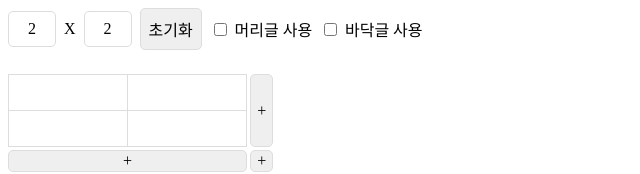
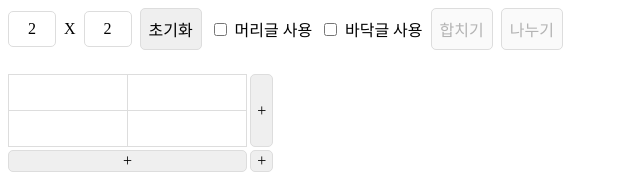
Before and after one commit to lauichan/table-generator, a React (Vite) app: page / in a window 1280 px wide. Shown: the top 174 px of the page, without its empty margins (0-640 px from the left). Built offline with nearby package versions, Linux system fonts and the light colour scheme.

Commit message:
refactor: 셀 합치기 나누기 커스텀 훅으로 재사용

```diff
--- a/src/components/ContextMenu/ContextMenu.tsx
+++ b/src/components/ContextMenu/ContextMenu.tsx
@@ -1,6 +1,4 @@
-import { useShallow } from "zustand/react/shallow";
-import { useTableStore } from "@store/useTableStore";
-import { useSelectCellsStore } from "@store/useSelectCellsStore";
+import useManageTable from "@hooks/useManageTable";
 import styles from "./ContextMenu.module.css";
 
 export type MousePosition = {
@@ -10,46 +8,18 @@ export type MousePosition = {
 
 type ContextMenuProps = {
   position: MousePosition;
-  isMergedCell: (rowIdx: number, colIdx: number) => boolean;
 };
 
-function ContextMenu({ position, isMergedCell }: ContextMenuProps) {
-  const [startIdx, endIdx, setStartIdx, setEndIdx] = useSelectCellsStore(
-    useShallow((state) => [state.startIdx, state.endIdx, state.setStartIdx, state.setEndIdx])
-  );
+function ContextMenu({ position }: ContextMenuProps) {
+  const { handleMergeCell, handleDivideCell, isSelectionMergeable, isSelectionDivisible } =
+    useManageTable();
 
-  const [mergeCells, divideCell] = useTableStore(
-    useShallow((state) => [state.mergeCells, state.divideCell])
-  );
-
-  const handleMergeCell = () => {
-    if (!startIdx || !endIdx) return;
-    const { row: startRow, col: startCol } = { ...startIdx };
-    const { row: endRow, col: endCol } = { ...endIdx };
-
-    mergeCells(startRow, startCol, endRow - startRow, endCol - startCol);
-    setStartIdx(null);
-    setEndIdx(null);
-  };
-
-  const handleDivideCell = () => {
-    if (!startIdx || !endIdx) return;
-    const { row: startRow, col: startCol } = { ...startIdx };
-
-    divideCell(startRow, startCol);
-    setStartIdx(null);
-    setEndIdx(null);
-  };
-
-  if (position === null || !startIdx) return null;
+  if (position === null) return null;
 
   return (
     <ul className={styles.context_menu} style={{ top: position.y, left: position.x }}>
-      {isMergedCell(startIdx.row, startIdx.col) ? (
-        <li onMouseDown={handleDivideCell}>나누기</li>
-      ) : (
-        <li onMouseDown={handleMergeCell}>합치기</li>
-      )}
+      {isSelectionMergeable() ? <li onMouseDown={handleMergeCell}>합치기</li> : null}
+      {isSelectionDivisible() ? <li onMouseDown={handleDivideCell}>나누기</li> : null}
     </ul>
   );
 }
--- a/src/components/TableOptions/TableOptions.tsx
+++ b/src/components/TableOptions/TableOptions.tsx
@@ -1,4 +1,5 @@
 import useTableOptions from "@hooks/useTableOptions";
+import useManageTable from "@hooks/useManageTable";
 import styles from "./TableOptions.module.css";
 
 type TableOptionProps = {
@@ -8,6 +9,9 @@ type TableOptionProps = {
 function TableOptions({ tableRowCol }: TableOptionProps) {
   const { thead, tfoot, initTable, handleRow, handleCol, toggleTfoot, handleToggleThead } =
     useTableOptions(tableRowCol);
+
+  const { handleMergeCell, handleDivideCell, isSelectionMergeable, isSelectionDivisible } =
+    useManageTable();
 
   return (
     <section className={styles.controller}>
@@ -25,6 +29,12 @@ function TableOptions({ tableRowCol }: TableOptionProps) {
         <input id="tfoot" type="checkbox" checked={tfoot} onChange={toggleTfoot} />
         <label htmlFor="tfoot">바닥글 사용</label>
       </div>
+      <button type="button" onClick={handleMergeCell} disabled={!isSelectionMergeable()}>
+        합치기
+      </button>
+      <button type="button" onClick={handleDivideCell} disabled={!isSelectionDivisible()}>
+        나누기
+      </button>
     </section>
   );
 }
--- /dev/null
+++ b/src/hooks/useManageTable.ts
@@ -0,0 +1,59 @@
+import { useShallow } from "zustand/react/shallow";
+import { useOptionStore } from "@store/useOptionStore";
+import { useSelectCellsStore } from "@store/useSelectCellsStore";
+import { useTableStore } from "@store/useTableStore";
+
+const useManageTable = () => {
+  const [table, mergeCells, divideCell] = useTableStore(
+    useShallow((state) => [state.table, state.mergeCells, state.divideCell])
+  );
+
+  const [startIdx, endIdx, setStartIdx, setEndIdx] = useSelectCellsStore(
+    useShallow((state) => [state.startIdx, state.endIdx, state.setStartIdx, state.setEndIdx])
+  );
+
+  const thead = useOptionStore((state) => state.thead);
+
+  const handleMergeCell = () => {
+    if (!startIdx || !endIdx) return;
+    const { row: startRow, col: startCol } = { ...startIdx };
+    const { row: endRow, col: endCol } = { ...endIdx };
+
+    mergeCells(startRow, startCol, endRow - startRow, endCol - startCol);
+    setStartIdx(null);
+    setEndIdx(null);
+  };
+
+  const handleDivideCell = () => {
+    if (!startIdx || !endIdx) return;
+    const { row: startRow, col: startCol } = { ...startIdx };
+
+    divideCell(startRow, startCol);
+    setStartIdx(null);
+    setEndIdx(null);
+  };
+
+  const isSelectionMergeable = (): boolean => {
+    if (!startIdx || !endIdx) return false;
+    if (startIdx.row === endIdx.row && startIdx.col === endIdx.col) return false;
+
+    for (let row = startIdx.row; row <= endIdx.row; row++) {
+      for (let col = startIdx.col; col <= endIdx.col; col++) {
+        if (table[row][col].merged) return false;
+      }
+    }
+    return true;
+  };
+
+  const isSelectionDivisible = (): boolean => {
+    if (!startIdx || !endIdx) return false;
+
+    const cell = table[startIdx.row][startIdx.col];
+    if (!cell.merged) return false;
+    return cell.merged.rowSpan > 1 || cell.merged.colSpan > 1;
+  };
+
+  return { handleMergeCell, handleDivideCell, isSelectionMergeable, isSelectionDivisible };
+};
+
+export default useManageTable;
```
